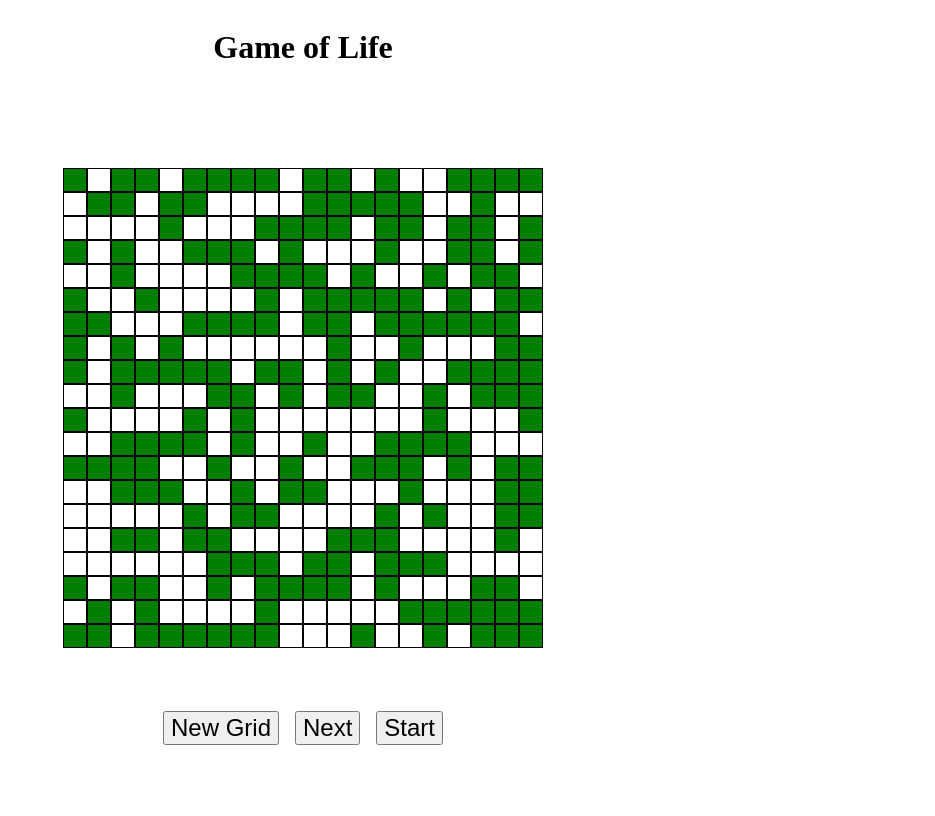
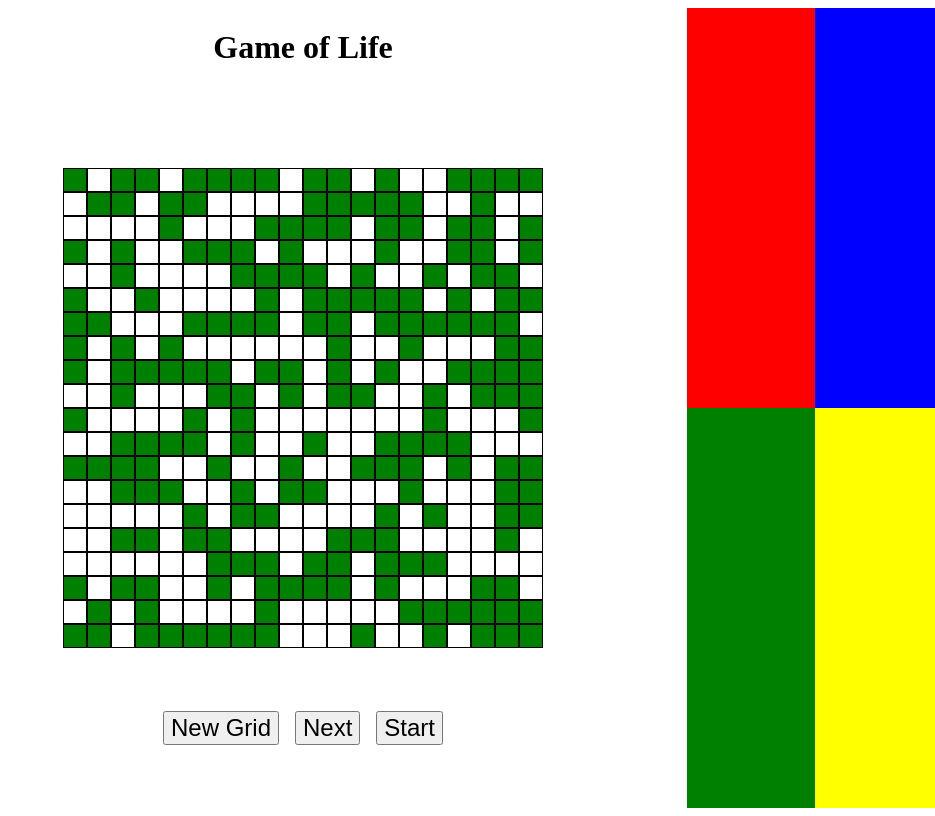
Before and after one commit to BelaSieck/game-of-life_vue_pinia, a Vue app: page / in a window 1280 px wide. Shown: the whole page, without its empty margins (345-1280 px from the left). Built offline with nearby package versions, Linux system fonts and the light colour scheme.

Commit message:
addShape function

```diff
--- a/src/App.vue
+++ b/src/App.vue
@@ -1,6 +1,7 @@
 <script setup lang="ts">
   import Controls from './components/Controls.vue';
   import GolGrid from './components/GolGrid.vue';
+  import StateSelection from './components/StateSelection.vue';
 </script>
 
 <template>
@@ -8,6 +9,7 @@
     <h1 class="title">Game of Life</h1>
     <gol-grid class="gol-grid"/>
     <Controls class="controls"></Controls>
+    <state-selection class="sidebar"></state-selection>
   </div>
 </template>
 
@@ -18,11 +20,11 @@
   grid-template-rows: 20vh 20vh 20vh 20vh 20vh;
   gap: 0px 0px;
   grid-template-areas:
-    ". t t t ."
-    ". g g g ."
-    ". g g g ."
-    ". g g g ."
-    ". c c c .";
+    ". t t t s"
+    ". g g g s"
+    ". g g g s"
+    ". g g g s"
+    ". c c c s";
 }
 .gol-grid { grid-area: g; }
 .controls { grid-area: c; }
@@ -30,4 +32,7 @@
   grid-area: t;
   text-align: center;
 }
+.sidebar {
+  grid-area: s;
+}
 </style>
--- /dev/null
+++ b/src/components/StateSelection.vue
@@ -0,0 +1,28 @@
+<script setup lang="ts">
+    import { useCellStateStore } from '@/stores/cell-state-store';
+    const cellStateStore = useCellStateStore()
+    function addShape(shape: boolean[][]) {
+        cellStateStore.clearGrid()
+        cellStateStore.addShape(shape, 0, 0)
+    }
+</script>
+
+<template>
+    <div class="state-selection">
+        <div class="red" @click="addShape([[true]])"></div>
+        <div class="blue" @click="addShape([[true, false, false], [false, true, false], [false, false, true] ])"></div>
+        <div class="green"></div>
+        <div class="yellow"></div>
+    </div>
+</template>
+
+<style lang="css" scoped>
+    .state-selection {
+        display: grid;
+        grid-template-columns: 1fr 1fr;
+    }
+    .red { background-color: red;}
+    .blue { background-color: blue;}
+    .green { background-color: green;}
+    .yellow { background-color: yellow;}
+</style>
--- a/src/functions/grid-functions.ts
+++ b/src/functions/grid-functions.ts
@@ -3,7 +3,7 @@ export function randomGrid(size: number): boolean[][] {
         () => Array.from({length: size}, () => Math.random() > 0.5))
 }
 
-export function gridStateToString(gridState: boolean[][]) {
+export function gridStateToString(gridState: boolean[][]): string {
     let output = '[\n'
     for(let row = 0; row < gridState.length; row++) {
         output += (gridState[row].map(cell => cell ? 'T' : 'F')).join(',') + '\n'
@@ -12,7 +12,7 @@ export function gridStateToString(gridState: boolean[][]) {
     return output
 }
 
-export function nextGridState(gridState: boolean[][]) {
+export function nextGridState(gridState: boolean[][]): boolean[][] {
     let nextState: boolean[][] = []
     for(let row = 0; row < gridState.length; row++) {
         nextState.push([])
@@ -24,7 +24,7 @@ export function nextGridState(gridState: boolean[][]) {
     return nextState
 }
 
-export function nextCellState(row: number, col: number, gridState: boolean[][]) {
+export function nextCellState(row: number, col: number, gridState: boolean[][]): boolean {
     const numberLivingNeighbors = countLivingNeighbors(row, col, gridState)
     switch(numberLivingNeighbors) {
         case 0: case 1: return false;
@@ -52,3 +52,26 @@ export function countLivingNeighbors(row: number, col: number, gridState: boolea
     }
     return count
 }
+
+export function createEmptyGrid(rows: number, columns: number): boolean[][] {
+    let grid: boolean[][] = []
+    for(let r = 0; r < rows; r++) {
+        grid.push([])
+        for(let c = 0; c < columns; c++) {
+            grid[r][c] = false
+        }
+    }
+    return grid
+}
+
+export function createGridWithShape(gridState: boolean[][], shape: boolean[][], row: number, col: number): boolean[][] {
+    const newGrid = structuredClone(gridState)
+    const shapeRows = shape.length
+    const shapeCols = shape[0].length
+    for(let r = 0; r < shapeRows; r++) {
+        for(let c = 0; c < shapeCols; c++) {
+            newGrid[row + r][col + c] = shape[r][c]
+        }
+    }
+    return newGrid
+}
--- a/src/stores/cell-state-store.ts
+++ b/src/stores/cell-state-store.ts
@@ -1,6 +1,6 @@
-import { ref, computed } from 'vue'
+import { ref, computed, toRaw } from 'vue'
 import { defineStore } from 'pinia'
-import { randomGrid } from '@/functions/grid-functions'
+import { createEmptyGrid, createGridWithShape, randomGrid } from '@/functions/grid-functions'
 import { gridStateToString } from '@/functions/grid-functions'
 import { nextGridState } from '@/functions/grid-functions'
 
@@ -13,5 +13,11 @@ export const useCellStateStore = defineStore('cell-state-grid', () => {
     function nextCellStateGrid() {
         cellStateGrid.value = nextGridState(cellStateGrid.value)
     }
-    return { cellStateGrid, newRandomGrid, nextCellStateGrid }
+    function addShape(shape: boolean[][], row: number, col: number) {
+       cellStateGrid.value = createGridWithShape(toRaw(cellStateGrid.value), shape, row, col)
+    }
+    function clearGrid() {
+        cellStateGrid.value = createEmptyGrid(size.value, size.value)
+    }
+    return { cellStateGrid, newRandomGrid, nextCellStateGrid, addShape, clearGrid }
 })
```
Also changed, not shown: 1 other file (tests, documents, lock files or other folders).
